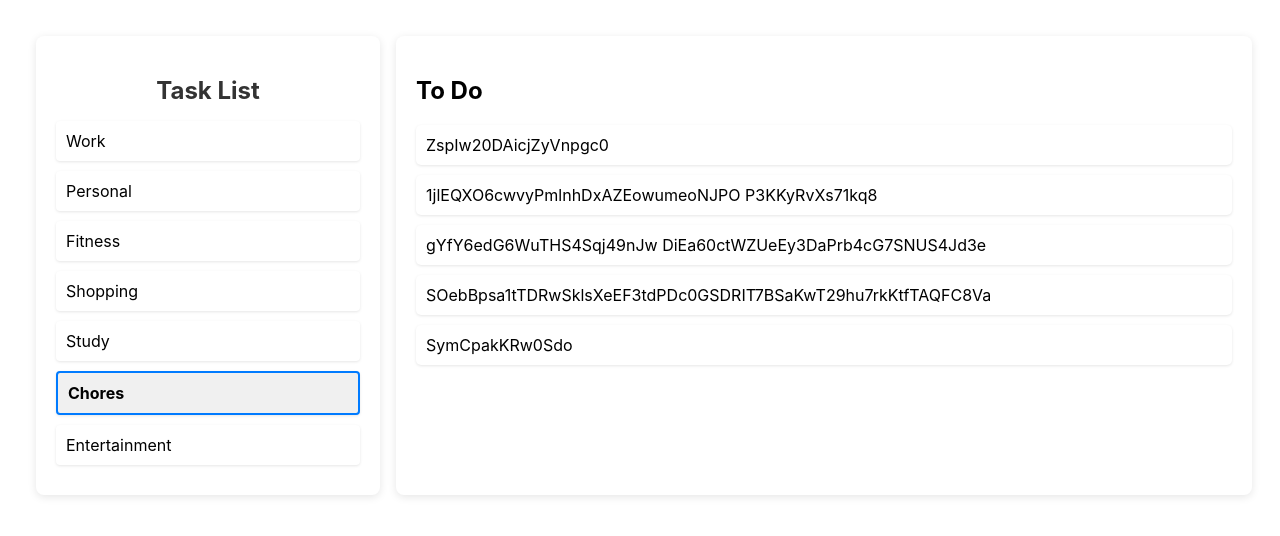
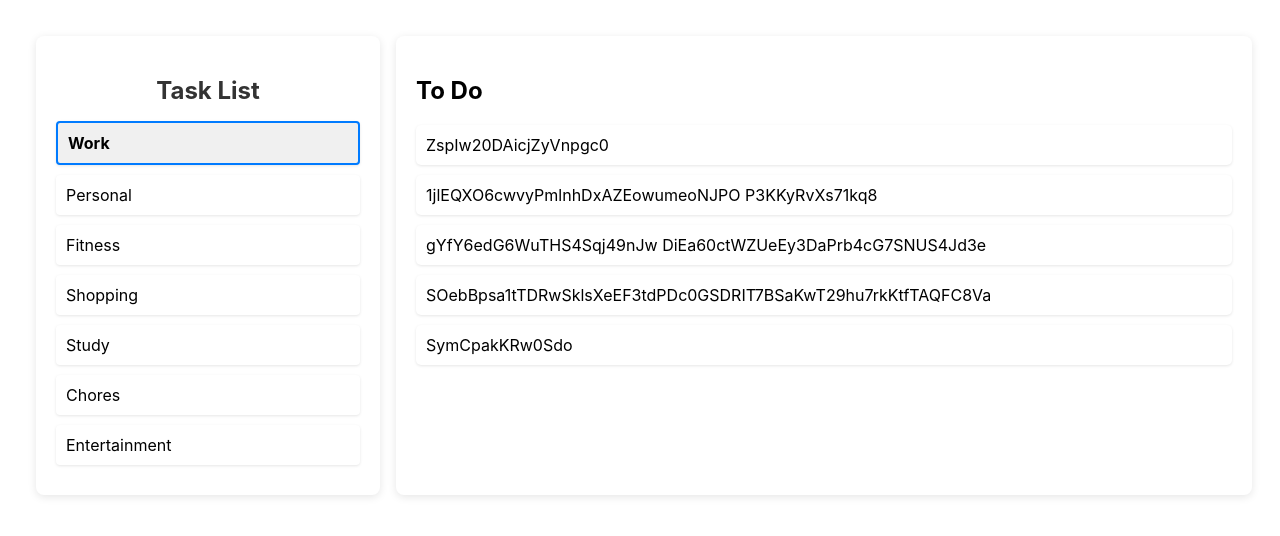
Before and after one commit to tangsect-arch/react-training, a React (Create React App) app: page / in a window 1280 px wide. Shown: the top 536 px of the page. Built offline with nearby package versions, Linux system fonts and the light colour scheme.

Commit message:
assignment -01 update

```diff
--- a/src/App.js
+++ b/src/App.js
@@ -1,11 +1,14 @@
+import { useState } from "react";
 import "./App.css";
 import LeftComponent from "./components/LeftComponent";
 import RightComponent from "./components/RghtComponent";
 
 function App() {
+  const [selected, setSelected] = useState(0);
+
   return (
     <div className="container">
-      <LeftComponent />
+      <LeftComponent setSelected={setSelected} selected={selected} />
       <RightComponent />
     </div>
   );
--- a/src/components/LeftComponent.js
+++ b/src/components/LeftComponent.js
@@ -10,15 +10,14 @@ const title = [
   "Entertainment",
 ];
 
-export default function LeftComponent() {
+export default function LeftComponent({ setSelected, selected }) {
   function toDo() {
-    // const title = generateRandomArray(5);
-    const random = Math.floor(Math.random() * title.length);
     return title.map((item, index) => {
       return (
         <div
           key={index}
-          className={`todo-item ${index === random ? "selected" : ""}`}
+          className={`todo-item ${index === selected ? "selected" : ""}`}
+          onClick={() => setSelected(index)}
         >
           {item}
         </div>
--- a/src/components/RghtComponent.js
+++ b/src/components/RghtComponent.js
@@ -1,6 +1,6 @@
 import "./RightComponent.css";
 
-import { generateRandomArray } from "../Helpers/utils";
+import { generateRandomArray } from "../helpers/utils";
 
 // const tasks = [
 //   [
@@ -113,7 +113,6 @@ import { generateRandomArray } from "../Helpers/utils";
 export default function RightComponent() {
   function random_tasks() {
     const random = Math.floor(Math.random() * (6 - 3 + 1)) + 3;
-    // const task_list = tasks[random];
     const task_list = generateRandomArray(random);
 
     console.log(task_list);
```
